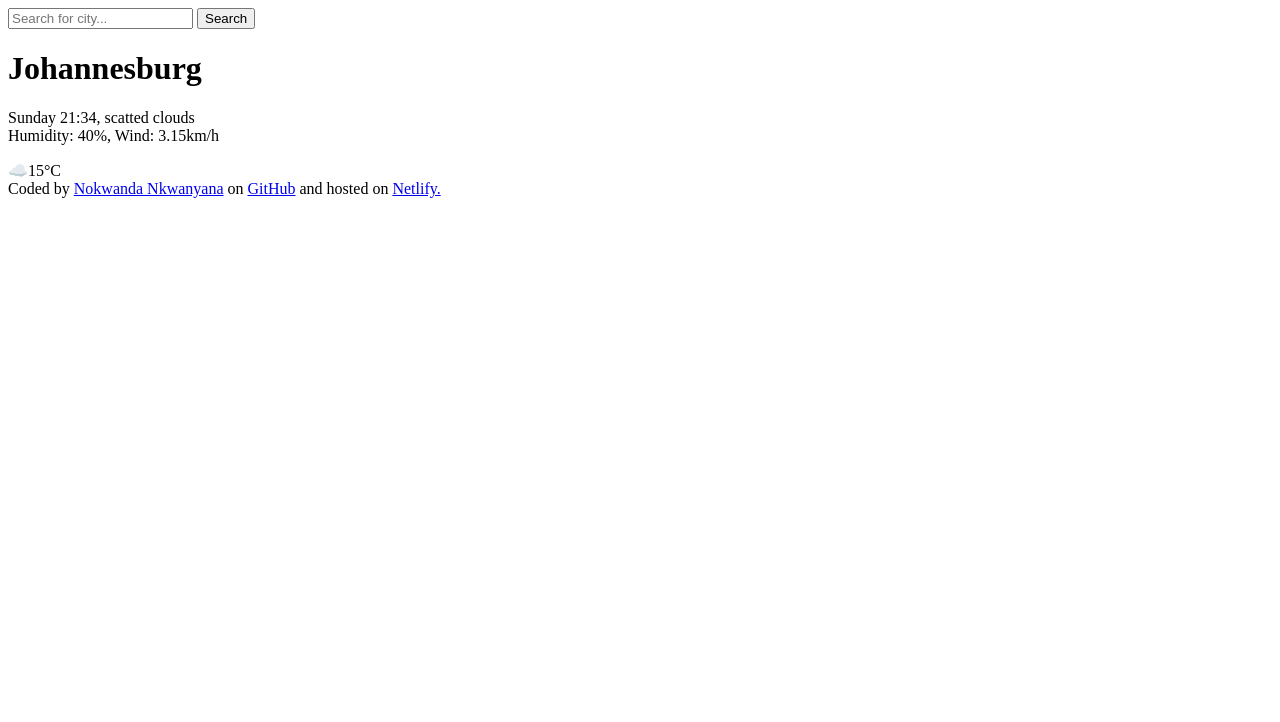
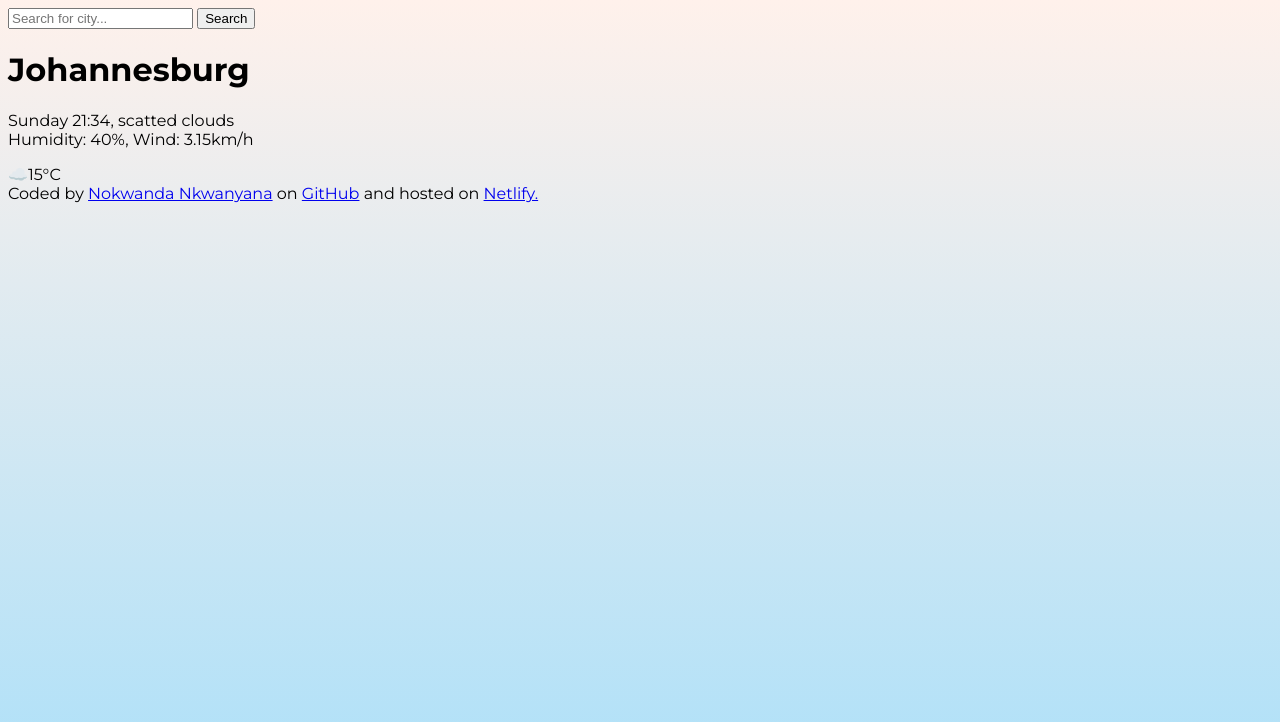
Before and after one commit to Nokwanda15/nokwanda-final-weather-app, a plain HTML site: page index.html in a window 1280 px wide. Drawn offline with Linux system fonts and the light colour scheme.

Commit message:
Added a CSS file with back styling on the body

```diff
--- a/index.html
+++ b/index.html
@@ -3,6 +3,13 @@
   <head>
     <meta charset="UTF-8" />
     <meta name="viewport" content="width=device-width, initial-scale=1.0" />
+    <link rel="preconnect" href="https://fonts.googleapis.com" />
+    <link rel="preconnect" href="https://fonts.gstatic.com" crossorigin />
+    <link
+      href="https://fonts.googleapis.com/css2?family=Catamaran:wght@100..900&family=Montserrat:ital,wght@0,100..900;1,100..900&display=swap"
+      rel="stylesheet"
+    />
+    <link rel="stylesheet" href="styling/style.css" />
     <title>Weather Project</title>
   </head>
   <body>
--- /dev/null
+++ b/styling/style.css
@@ -0,0 +1,9 @@
+body {
+  background: linear-gradient(#fff1eb, #ace0f9);
+  background-repeat: no-repeat;
+  background-size: 6000px 800px;
+  font-family: "Montserrat", sans-serif;
+  font-optical-sizing: auto;
+  font-weight: 400;
+  font-style: normal;
+}
```
